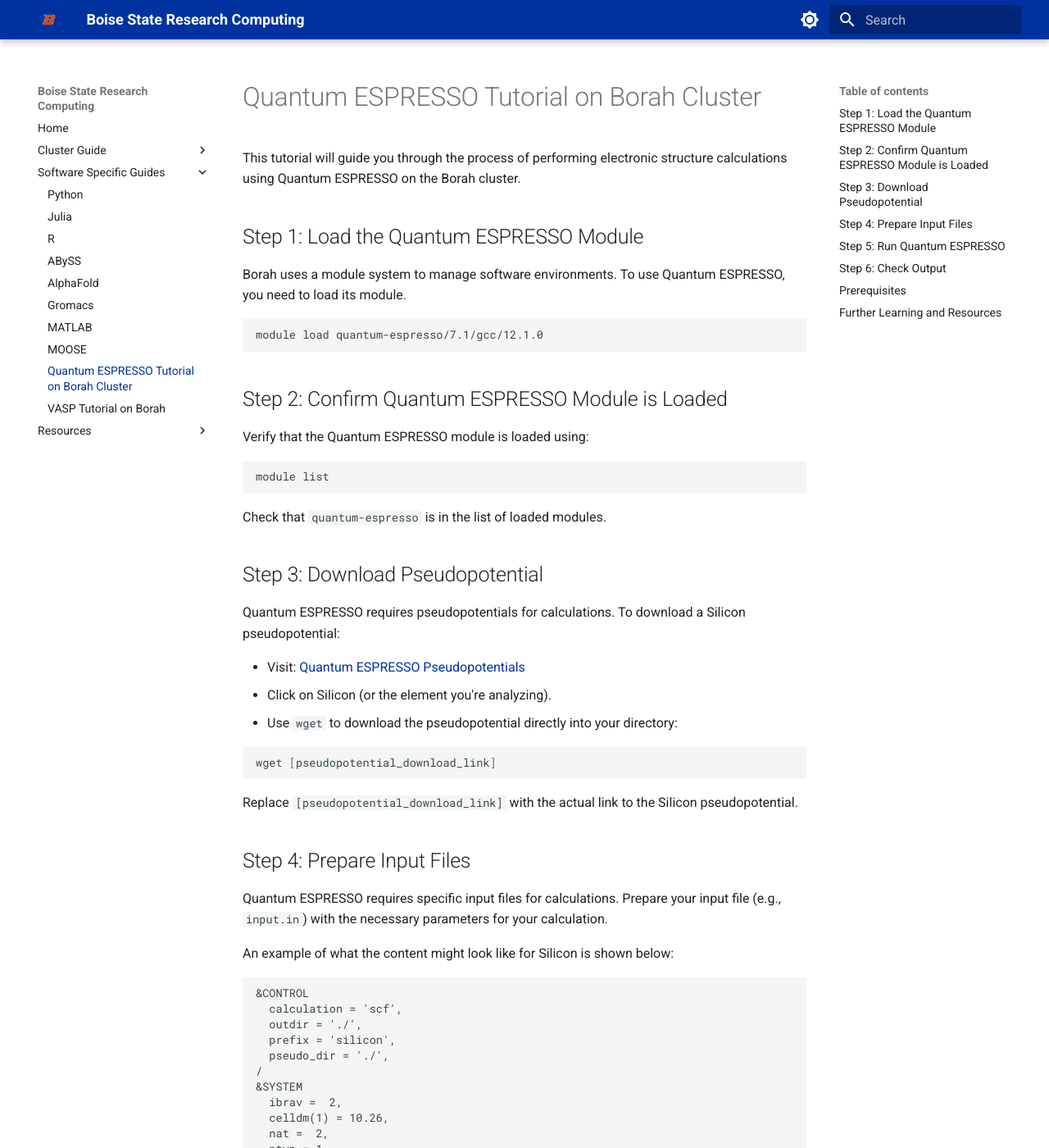
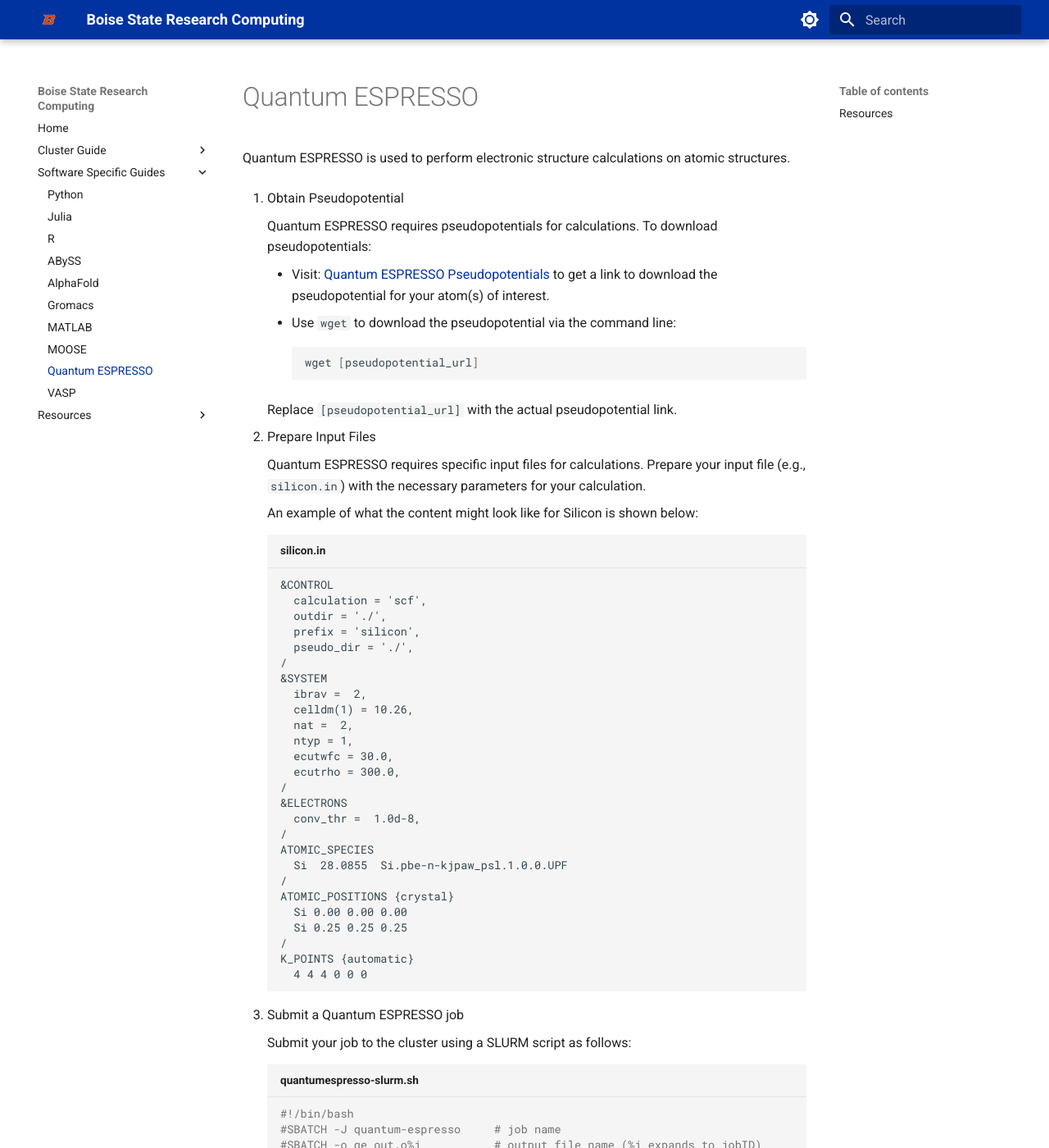
Before and after one commit to bsurc/docs, an MkDocs documentation site: the page built from docs/software/quantumespresso.md, in a window 1280 px wide and 1400 px high. Shown: the whole window at 82% size. Built offline with MkDocs 1.6.1 and Material for MkDocs 9.7.7, drawn with Linux system fonts in a browser that asks for light colours; some of the changed text lies outside the part shown.

Commit message:
Simplify and standardize formatting

````diff
--- a/docs/software/quantumespresso.md
+++ b/docs/software/quantumespresso.md
@@ -1,115 +1,84 @@
-# Quantum ESPRESSO Tutorial on Borah Cluster
+# Quantum ESPRESSO
 
-This tutorial will guide you through the process of performing electronic structure calculations using Quantum ESPRESSO on the Borah cluster.
+Quantum ESPRESSO is used to perform electronic structure calculations on atomic
+structures.
 
-## Step 1: Load the Quantum ESPRESSO Module
+1. Obtain Pseudopotential
 
-Borah uses a module system to manage software environments. To use Quantum ESPRESSO, you need to load its module.
+    Quantum ESPRESSO requires pseudopotentials for calculations.
+To download pseudopotentials:
 
-```bash
-module load quantum-espresso/7.1/gcc/12.1.0
-```
+    - Visit: [Quantum ESPRESSO Pseudopotentials](
+        https://pseudopotentials.quantum-espresso.org/legacy_tables) to get a
+    link to download the pseudopotential for your atom(s) of interest.
+    - Use `wget` to download the pseudopotential via the command line:
+        ```bash
+        wget [pseudopotential_url]
+        ```
 
-## Step 2: Confirm Quantum ESPRESSO Module is Loaded
+    Replace `[pseudopotential_url]` with the actual pseudopotential link.
 
-Verify that the Quantum ESPRESSO module is loaded using:
+2. Prepare Input Files
 
-```bash
-module list
-```
+    Quantum ESPRESSO requires specific input files for calculations.
+Prepare your input file (e.g., `silicon.in`) with the necessary parameters for
+your calculation.
 
-Check that `quantum-espresso` is in the list of loaded modules.
+    An example of what the content might look like for Silicon is shown below:
 
-## Step 3: Download Pseudopotential
+    ```plaintext title="silicon.in"
+    &CONTROL
+      calculation = 'scf',
+      outdir = './',
+      prefix = 'silicon',
+      pseudo_dir = './',
+    /
+    &SYSTEM
+      ibrav =  2,
+      celldm(1) = 10.26,
+      nat =  2,
+      ntyp = 1,
+      ecutwfc = 30.0,
+      ecutrho = 300.0,
+    /
+    &ELECTRONS
+      conv_thr =  1.0d-8,
+    /
+    ATOMIC_SPECIES
+      Si  28.0855  Si.pbe-n-kjpaw_psl.1.0.0.UPF
+    /
+    ATOMIC_POSITIONS {crystal}
+      Si 0.00 0.00 0.00
+      Si 0.25 0.25 0.25
+    /
+    K_POINTS {automatic}
+      4 4 4 0 0 0
+    ```
 
-Quantum ESPRESSO requires pseudopotentials for calculations. To download a Silicon pseudopotential:
+3. Submit a Quantum ESPRESSO job
 
-- Visit: [Quantum ESPRESSO Pseudopotentials](https://pseudopotentials.quantum-espresso.org/legacy_tables)
-- Click on Silicon (or the element you're analyzing).
-- Use `wget` to download the pseudopotential directly into your directory:
+    Submit your job to the cluster using a SLURM script as follows:
 
-  ```bash
-  wget [pseudopotential_download_link]
-  ```
+    ```bash title="quantumespresso-slurm.sh"
+    #!/bin/bash
+    #SBATCH -J quantum-espresso     # job name
+    #SBATCH -o qe_out.o%j           # output file name (%j expands to jobID)
+    #SBATCH -N 1                    # number of nodes
+    #SBATCH --cpus-per-task 48
+    #SBATCH -p bsudfq               # partition name
+    #SBATCH -t 12:00:00             # time (hh:mm:ss)
 
-  Replace `[pseudopotential_download_link]` with the actual link to the Silicon pseudopotential.
+    module load borah-applications quantum-espresso
+    pw.x < silicon.in > output.out
+    ```
 
-## Step 4: Prepare Input Files
+    Replace `silicon.in` with your input file's name and `output.out` with the
+desired output file's name.
 
-Quantum ESPRESSO requires specific input files for calculations. Prepare your input file (e.g., `input.in`) with the necessary parameters for your calculation.
-
-An example of what the content might look like for Silicon is shown below:
-
-```plaintext
-&CONTROL
-  calculation = 'scf',
-  outdir = './',
-  prefix = 'silicon',
-  pseudo_dir = './',
-/
-&SYSTEM
-  ibrav =  2,
-  celldm(1) = 10.26,
-  nat =  2,
-  ntyp = 1,
-  ecutwfc = 30.0,
-  ecutrho = 300.0,
-/
-&ELECTRONS
-  conv_thr =  1.0d-8,
-/
-ATOMIC_SPECIES
-  Si  28.0855  Si.pbe-n-kjpaw_psl.1.0.0.UPF
-/
-ATOMIC_POSITIONS {crystal}
-  Si 0.00 0.00 0.00
-  Si 0.25 0.25 0.25
-/
-K_POINTS {automatic}
-  4 4 4 0 0 0
-```
-
-## Step 5: Run Quantum ESPRESSO
-
-Submit your job to the cluster using a SLURM script as follows:
-
-```bash
-#!/bin/bash
-#SBATCH -J test
-#SBATCH -o output.out
-#SBATCH -n 1
-#SBATCH -N 1
-#SBATCH --cpus-per-task 48
-#SBATCH -p bsudfq
-#SBATCH -t 12:00:00
-module load borah-applications quantum-espresso/
-pw.x < silicon.in > output.out
-```
-
-Replace `silicon.in` with your input file's name and `output.out` with the desired output file's name.
-
-## Step 6: Check Output
-
-Quantum ESPRESSO will generate output files containing the results of your calculation. For example, `output.out` will contain information about the electronic structure of Silicon.
-
-## Prerequisites
-1. **Basic Understanding of Computational Physics:**
-   - Knowledge of electronic structure methods and density-functional theory (DFT).
-2. **Familiarity with Linux/Unix Command Line:**
-   - Comfortable with command-line interface (CLI) and basic Linux commands.
-3. **Experience with High-Performance Computing (HPC) Environments:**
-   - Understanding of how to use HPC clusters and job scheduling systems (like SLURM).
-
-## Further Learning and Resources
-1. **Official Documentation**:
-   - Refer to the [Quantum ESPRESSO Documentation](https://www.quantum-espresso.org/resources/users-manual) for comprehensive details on its usage.
-2. **Tutorials and Examples**:
-   - Explore the [Quantum ESPRESSO Tutorials](https://www.quantum-espresso.org/resources/tutorials) for step-by-step guides and example calculations.
-3. **Online Forums and Communities**:
-   - Join forums and mailing lists like the [Quantum ESPRESSO Google Group](https://groups.google.com/g/quantum-environ-users) for community support and discussions.
-4. **Research Papers**:
-   - Review scientific publications utilizing Quantum ESPRESSO on platforms like [ResearchGate](https://www.researchgate.net/) and [Google Scholar](https://scholar.google.com/).
-5. **Workshops and Webinars**:
-   - Participate in Quantum ESPRESSO workshops or webinars for hands-on learning and networking with experts.
-6. **Collaborative Projects**:
-   - Engage in collaborative projects or research using Quantum ESPRESSO to gain practical experience.
+## Resources
+- [Quantum ESPRESSO Documentation](https://www.quantum-espresso.org/resources/users-manual):
+Official user manual.
+- [Quantum ESPRESSO Tutorials](https://www.quantum-espresso.org/resources/tutorials):
+Step-by-step guides and example calculations.
+- [Quantum ESPRESSO Google Group](https://groups.google.com/g/quantum-environ-users):
+Community support and discussions.
````
Also changed, not shown: docs/software/conda.md (+8 -7 lines), docs/software/vasp.md (+51 -86 lines).
